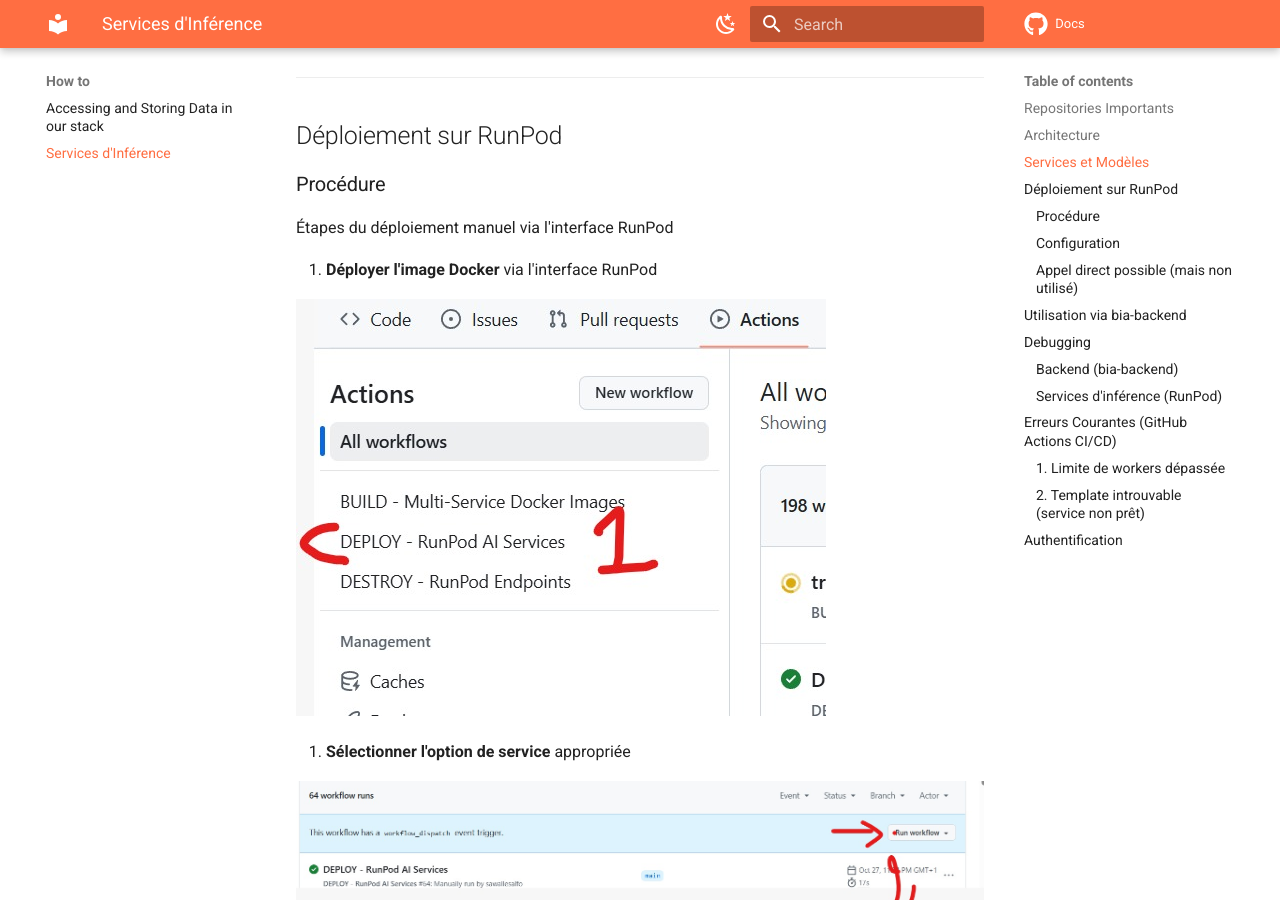
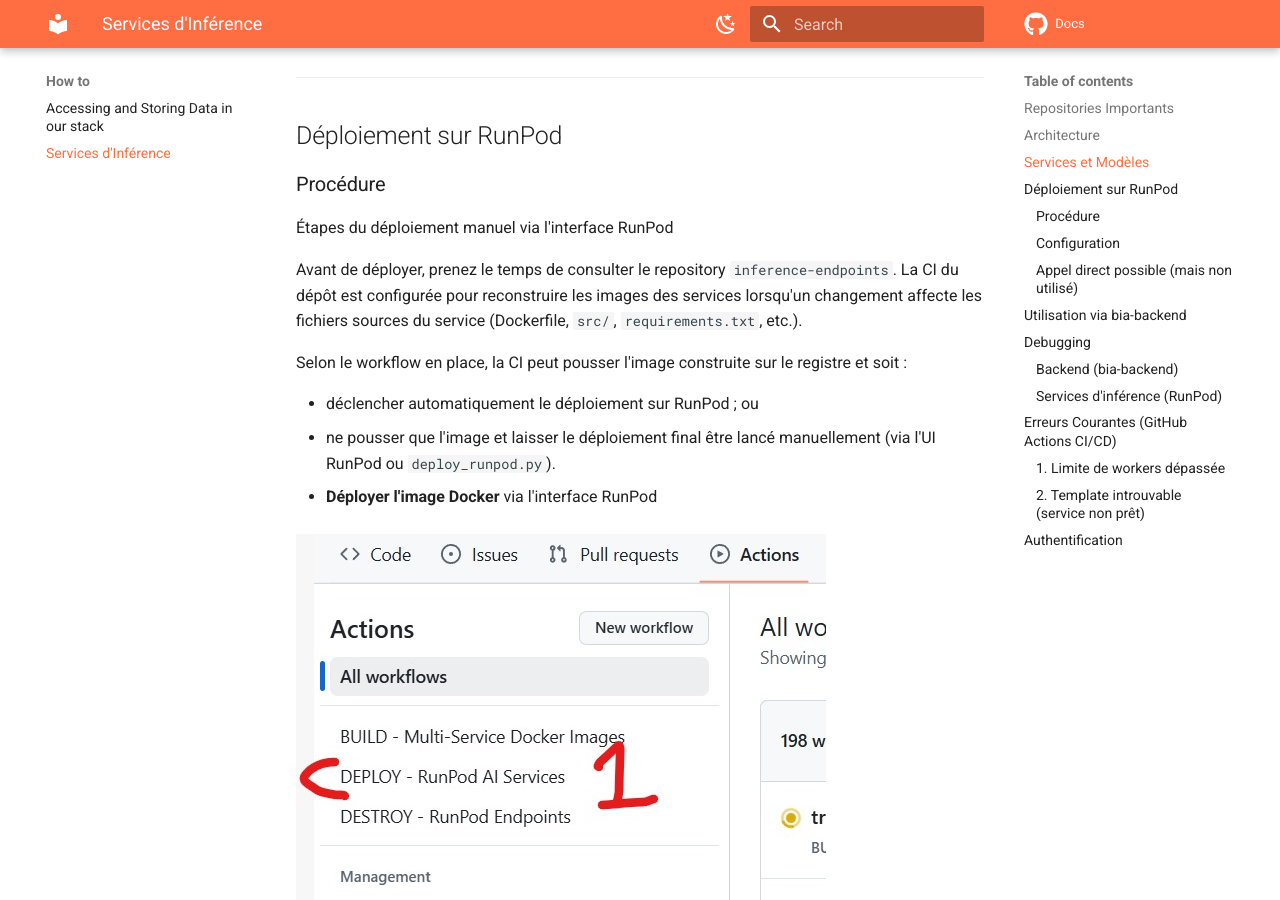
Before and after one commit to BurkimbIA/docs, an MkDocs documentation site: the page built from docs/how-to/inference.md, in a window 1280 px wide and 900 px high, scrolled down 1524 px. Built offline with MkDocs 1.6.1 and Material for MkDocs 9.7.7, drawn with Linux system fonts in a browser that asks for light colours; comment, search, counter and statistics services are not loaded.

Commit message:
:memo: add details

```diff
--- a/docs/how-to/inference.md
+++ b/docs/how-to/inference.md
@@ -76,6 +76,16 @@ La table ci-dessous présente les modèles ML utilisés par service :
 ### Procédure
 
 Étapes du déploiement manuel via l'interface RunPod
+
+Avant de déployer, prenez le temps de consulter le repository `inference-endpoints`. La CI du dépôt est configurée pour reconstruire les images des services lorsqu'un changement affecte les fichiers sources du service (Dockerfile, `src/`, `requirements.txt`, etc.).
+
+Selon le workflow en place, la CI peut pousser l'image construite sur le registre et soit :
+
+- déclencher automatiquement le déploiement sur RunPod ; ou
+- ne pousser que l'image et laisser le déploiement final être lancé manuellement (via l'UI RunPod ou `deploy_runpod.py`).
+
+
+
 
 1. **Déployer l'image Docker** via l'interface RunPod
 
```
